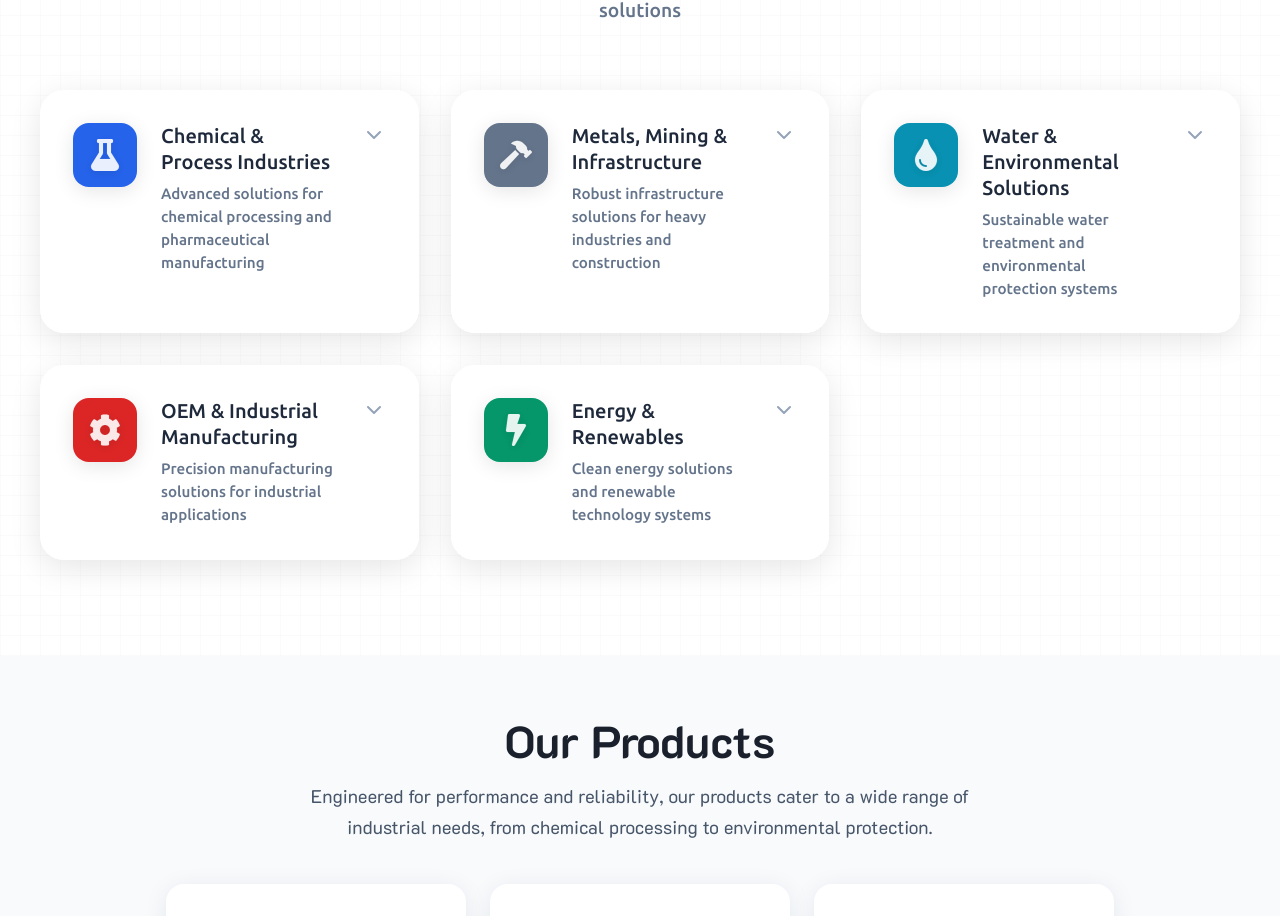
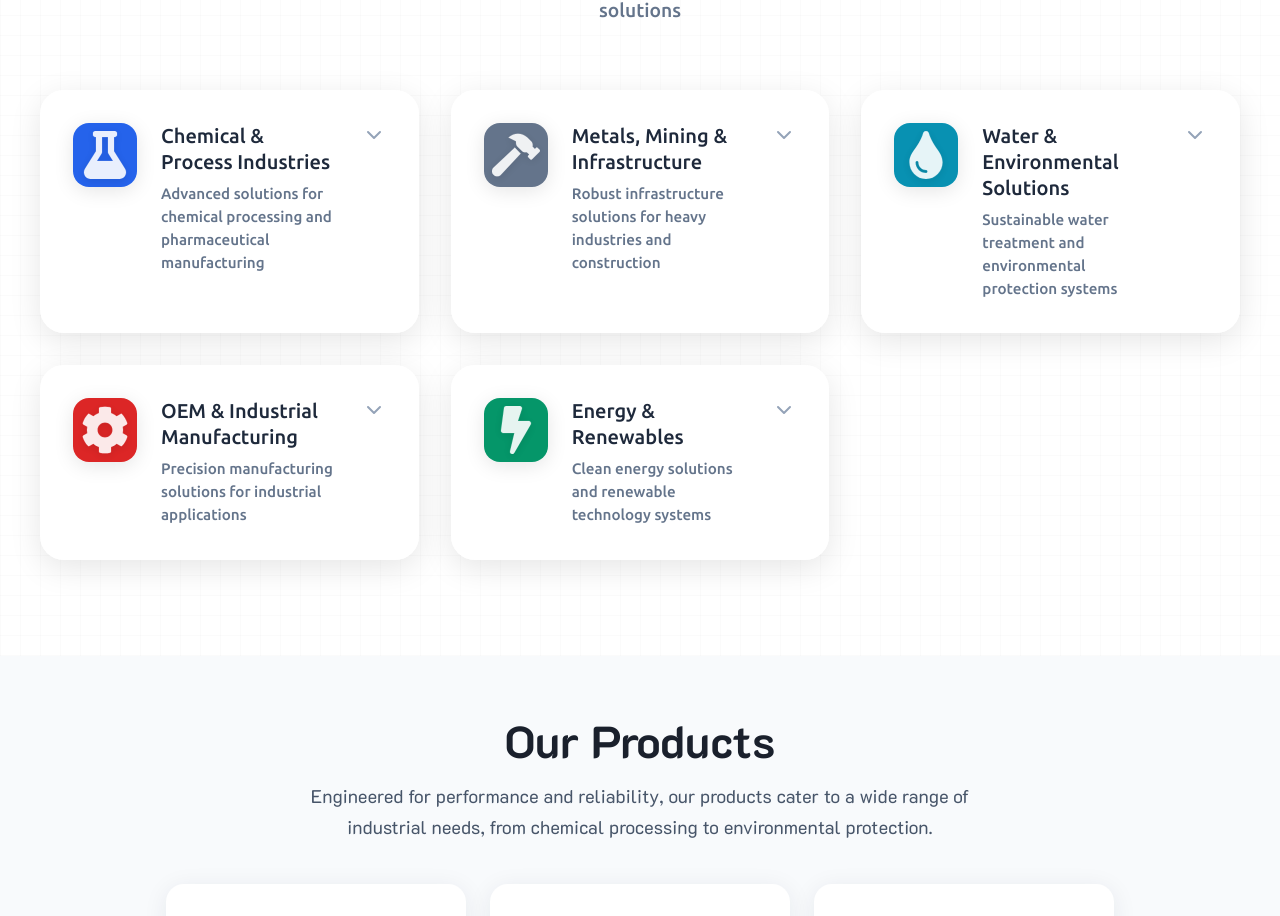
Before and after one commit to KAPIL9411/prashantpillp, a React (Vite) app: page / in a window 1280 px wide. Shown: the part 2310-3226 px from the top of the page. Built offline with nearby package versions, Linux system fonts and the light colour scheme.

Commit message:
Revert "2 august saam baala last commit hai hui 3"
This reverts commit fdfe4284de2e63b7fb62429a9ec236448ce6e740.

```diff
--- a/src/styles/industries.css
+++ b/src/styles/industries.css
@@ -67,7 +67,21 @@
     grid-column: 1 / -1;
 }
 
-/* Removed problematic @supports fallback that was causing layout inconsistencies on Vercel */
+@supports not (display: grid) {
+    .industries-grid {
+        display: flex;
+        flex-wrap: wrap;
+        justify-content: center;
+        gap: 2rem;
+    }
+
+    .industry-card {
+        flex: 0 0 auto;
+        width: 100%;
+        max-width: 350px;
+        min-width: 350px;
+    }
+}
 
 .industry-card {
     background: rgba(255, 255, 255, 0.85);
@@ -120,6 +134,16 @@
     opacity: 1;
 }
 
+.industry-icon {
+    color: white !important;
+    width: 48px !important;
+    height: 48px !important;
+    min-width: 48px;
+    min-height: 48px;
+    opacity: 0.9;
+    transition: all 0.3s ease;
+}
+
 .industry-card:hover .industry-icon {
     opacity: 1;
     transform: scale(1.1);
@@ -145,19 +169,11 @@
     flex-shrink: 0;
 }
 
-.industry-icon,
-.industry-icon-container .industry-icon,
-.industry-icon-container svg {
-    width: 2rem !important;
-    height: 2rem !important;
+.industry-icon {
+    width: 2rem;
+    height: 2rem;
     color: white !important;
-    fill: white !important;
-    stroke: white !important;
     stroke-width: 2;
-    min-width: 2rem;
-    min-height: 2rem;
-    opacity: 0.9;
-    transition: all 0.3s ease;
 }
 
 .industry-content {
@@ -262,6 +278,7 @@
     flex-shrink: 0;
 }
 
+/* Mobile optimizations */
 @media (max-width: 768px) {
     .industries-root {
         padding: 3rem 1rem;
@@ -284,7 +301,19 @@
         gap: 1.5rem;
     }
 
-    /* Removed mobile @supports fallback for consistency */
+    @supports not (display: grid) {
+        .industries-grid {
+            display: flex;
+            flex-direction: column;
+            align-items: center;
+        }
+
+        .industry-card {
+            width: 100%;
+            max-width: none;
+            min-width: auto;
+        }
+    }
 
     .industry-card-header {
         padding: 1.5rem;
```
